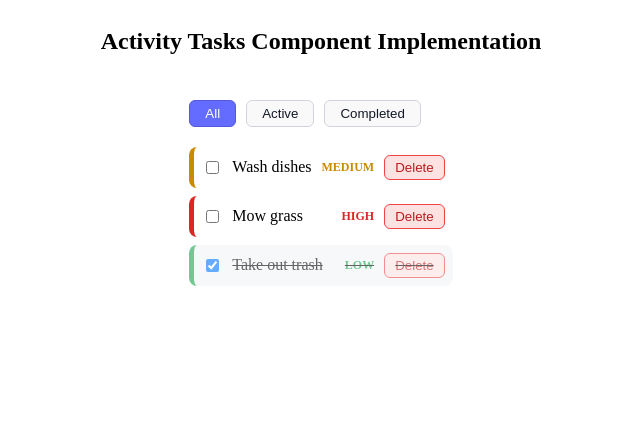
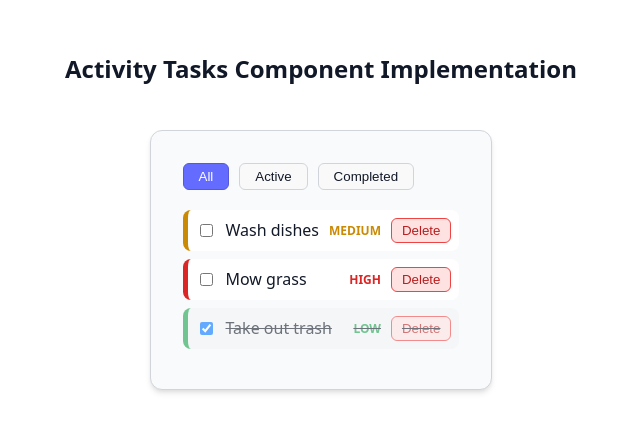
Before and after one commit to bbtechpro/Lab-10.3--Context-API, a React (Vite) app: page / in a window 1280 px wide. Shown: the top 432 px of the page, without its empty margins (319-959 px from the left). Built offline with nearby package versions, Linux system fonts and the light colour scheme.

Commit message:
Updated src/index.css to use CSS variables for theme colors (background, text, borders) based on a .dark class.

```diff
--- a/src/index.css
+++ b/src/index.css
@@ -1,111 +1,49 @@
-/* :root {
-  --text: #6b6375;
-  --text-h: #08060d;
-  --bg: #fff;
-  --border: #e5e4e7;
-  --code-bg: #f4f3ec;
-  --accent: #aa3bff;
-  --accent-bg: rgba(170, 59, 255, 0.1);
-  --accent-border: rgba(170, 59, 255, 0.5);
-  --social-bg: rgba(244, 243, 236, 0.5);
-  --shadow:
-    rgba(0, 0, 0, 0.1) 0 10px 15px -3px, rgba(0, 0, 0, 0.05) 0 4px 6px -2px;
+:root {
+  --text-color: #111827;
+  --bg-color: #ffffff;
+  --bg-card: #f9fafb;
+  --border-color: #d1d5db;
+  --input-bg: #ffffff;
+  --font-sans: system-ui, 'Segoe UI', Roboto, sans-serif;
 
-  --sans: system-ui, 'Segoe UI', Roboto, sans-serif;
-  --heading: system-ui, 'Segoe UI', Roboto, sans-serif;
-  --mono: ui-monospace, Consolas, monospace;
-
-  font: 18px/145% var(--sans);
-  letter-spacing: 0.18px;
-  color-scheme: light dark;
-  color: var(--text);
-  background: var(--bg);
-  font-synthesis: none;
-  text-rendering: optimizeLegibility;
-  -webkit-font-smoothing: antialiased;
-  -moz-osx-font-smoothing: grayscale;
-
-  @media (max-width: 1024px) {
-    font-size: 16px;
-  }
+  font-family: var(--font-sans);
+  color: var(--text-color);
+  background-color: var(--bg-color);
+  transition: background-color 0.3s ease, color 0.3s ease;
 }
 
-@media (prefers-color-scheme: dark) {
-  :root {
-    --text: #9ca3af;
-    --text-h: #f3f4f6;
-    --bg: #16171d;
-    --border: #2e303a;
-    --code-bg: #1f2028;
-    --accent: #c084fc;
-    --accent-bg: rgba(192, 132, 252, 0.15);
-    --accent-border: rgba(192, 132, 252, 0.5);
-    --social-bg: rgba(47, 48, 58, 0.5);
-    --shadow:
-      rgba(0, 0, 0, 0.4) 0 10px 15px -3px, rgba(0, 0, 0, 0.25) 0 4px 6px -2px;
-  }
-
-  #social .button-icon {
-    filter: invert(1) brightness(2);
-  }
-}
-
-#root {
-  width: 1126px;
-  max-width: 100%;
-  margin: 0 auto;
-  text-align: center;
-  border-inline: 1px solid var(--border);
-  min-height: 100svh;
-  display: flex;
-  flex-direction: column;
-  box-sizing: border-box;
+html.dark {
+  --text-color: #f3f4f6;
+  --bg-color: #111827;
+  --bg-card: #1f2937;
+  --border-color: #374151;
+  --input-bg: #374151;
+  color-scheme: dark;
 }
 
 body {
   margin: 0;
+  display: flex;
+  justify-content: center;
+  min-height: 100vh;
 }
 
-h1,
-h2 {
-  font-family: var(--heading);
-  font-weight: 500;
-  color: var(--text-h);
+#root {
+  width: 100%;
+  max-width: 800px;
+  padding: 2rem;
+  box-sizing: border-box;
 }
 
-h1 {
-  font-size: 56px;
-  letter-spacing: -1.68px;
-  margin: 32px 0;
-  @media (max-width: 1024px) {
-    font-size: 36px;
-    margin: 20px 0;
-  }
-}
-h2 {
-  font-size: 24px;
-  line-height: 118%;
-  letter-spacing: -0.24px;
-  margin: 0 0 8px;
-  @media (max-width: 1024px) {
-    font-size: 20px;
-  }
-}
-p {
-  margin: 0;
+.card {
+  background-color: var(--bg-card);
+  padding: 2rem;
+  border-radius: 12px;
+  box-shadow: 0 4px 6px -1px rgba(0, 0, 0, 0.1), 0 2px 4px -1px rgba(0, 0, 0, 0.06);
+  border: 1px solid var(--border-color);
+  transition: background-color 0.3s ease, border-color 0.3s ease;
 }
 
-code,
-.counter {
-  font-family: var(--mono);
-  display: inline-flex;
-  border-radius: 4px;
-  color: var(--text-h);
+h1, h2 {
+  color: var(--text-color);
 }
-
-code {
-  font-size: 15px;
-  line-height: 135%;
-  padding: 4px 8px;
-  background: var(--code-bg);
-} */
```
